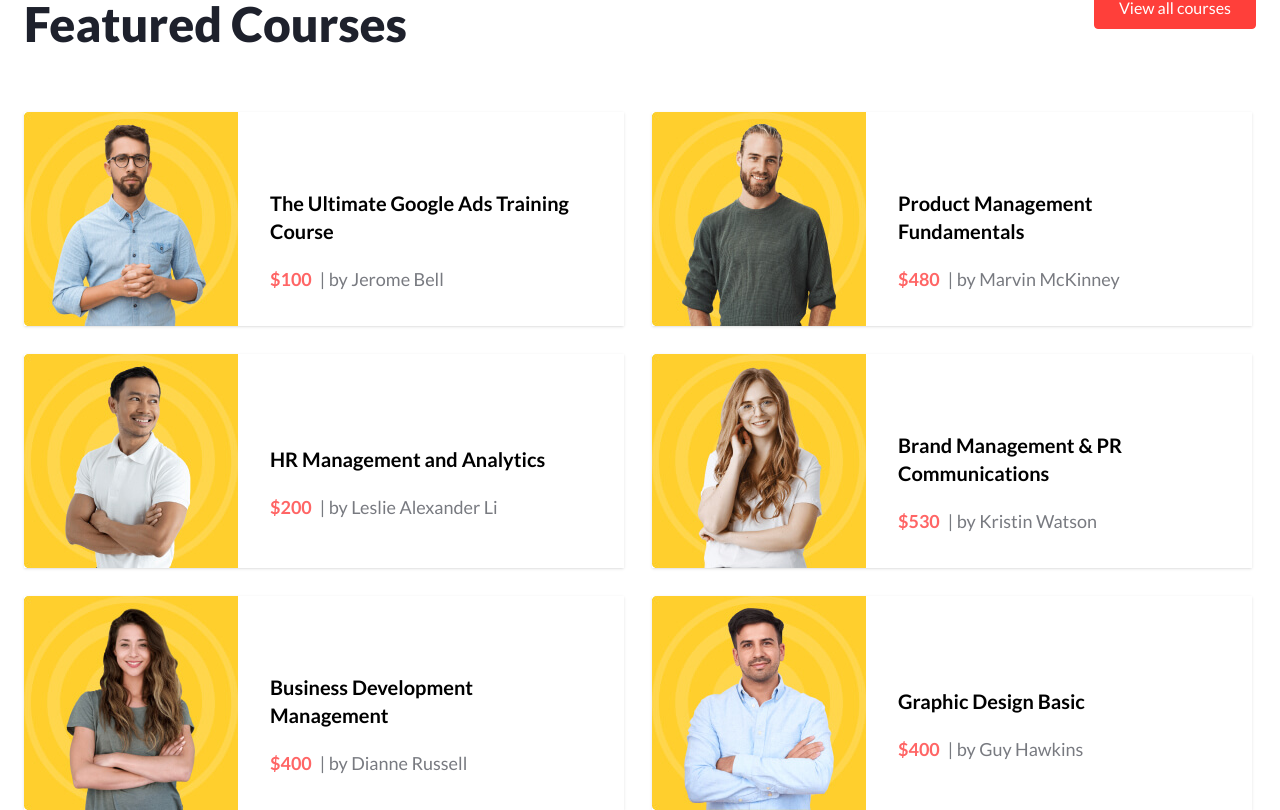
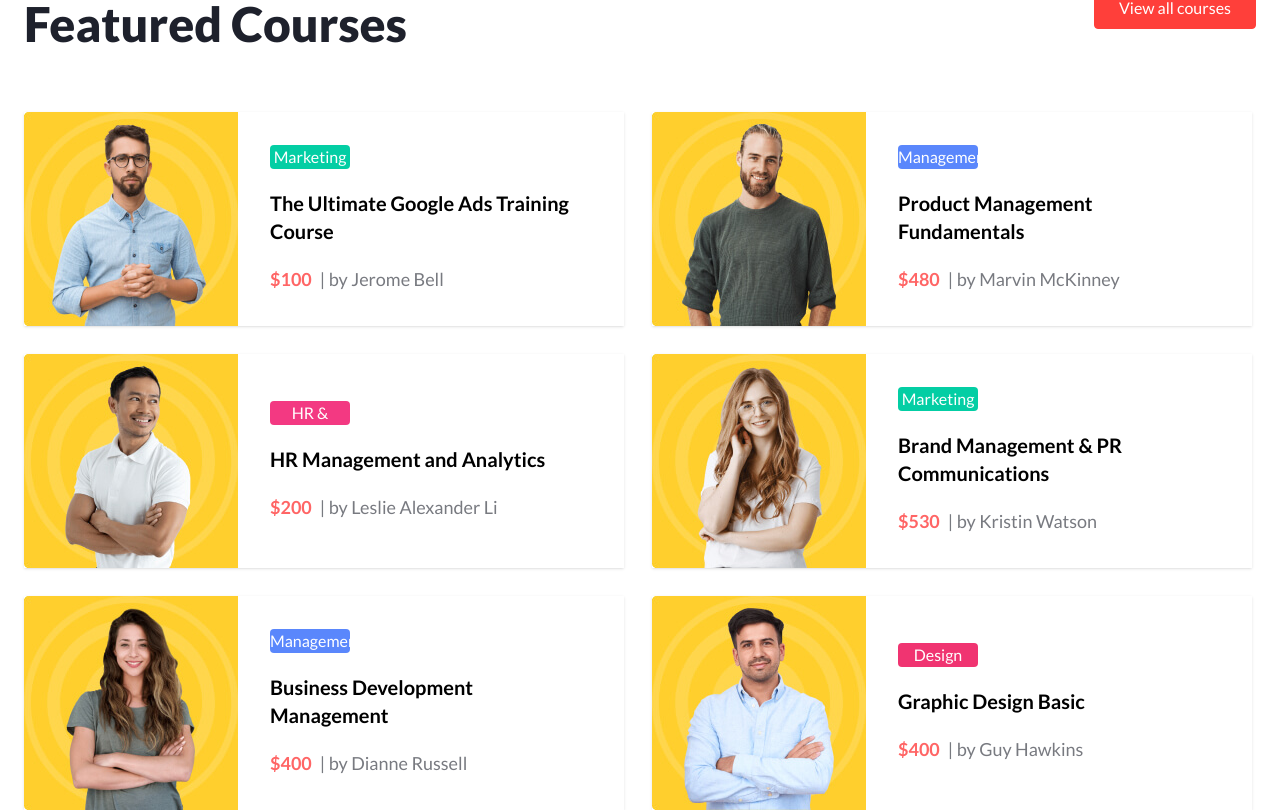
Before and after one commit to javasharipov/online-course, a React (Vite) app: page / in a window 1280 px wide. Shown: the part 1825-2635 px from the top of the page. Built offline with nearby package versions, Linux system fonts and the light colour scheme.

Commit message:
added some js

```diff
--- a/src/Courses/Course.jsx
+++ b/src/Courses/Course.jsx
@@ -35,7 +35,7 @@ const Course = () => {
 						<div key={card.id} className='flex items-center w-[600px] h-[214px] shadow cursor-pointer'>
 						<img src={card.image} alt='' />
 						<div className='flex flex-col gap-5 p-8'>
-							<span className='w-20 h-6 bg-[] rounded text-white text-center'>{card.profession.sphere}</span>
+							<span style={{background:card.profession.color}} className='w-20 h-6 bg-[] rounded text-white text-center'>{card.profession.sphere}</span>
 							<h5 className='font-bold text-xl'>{card.profession.title}</h5>
 							<div className='flex gap-2'>
 								<strong className='text-[#ff6565] text-lg font-bold'>${card.price}</strong>
```
